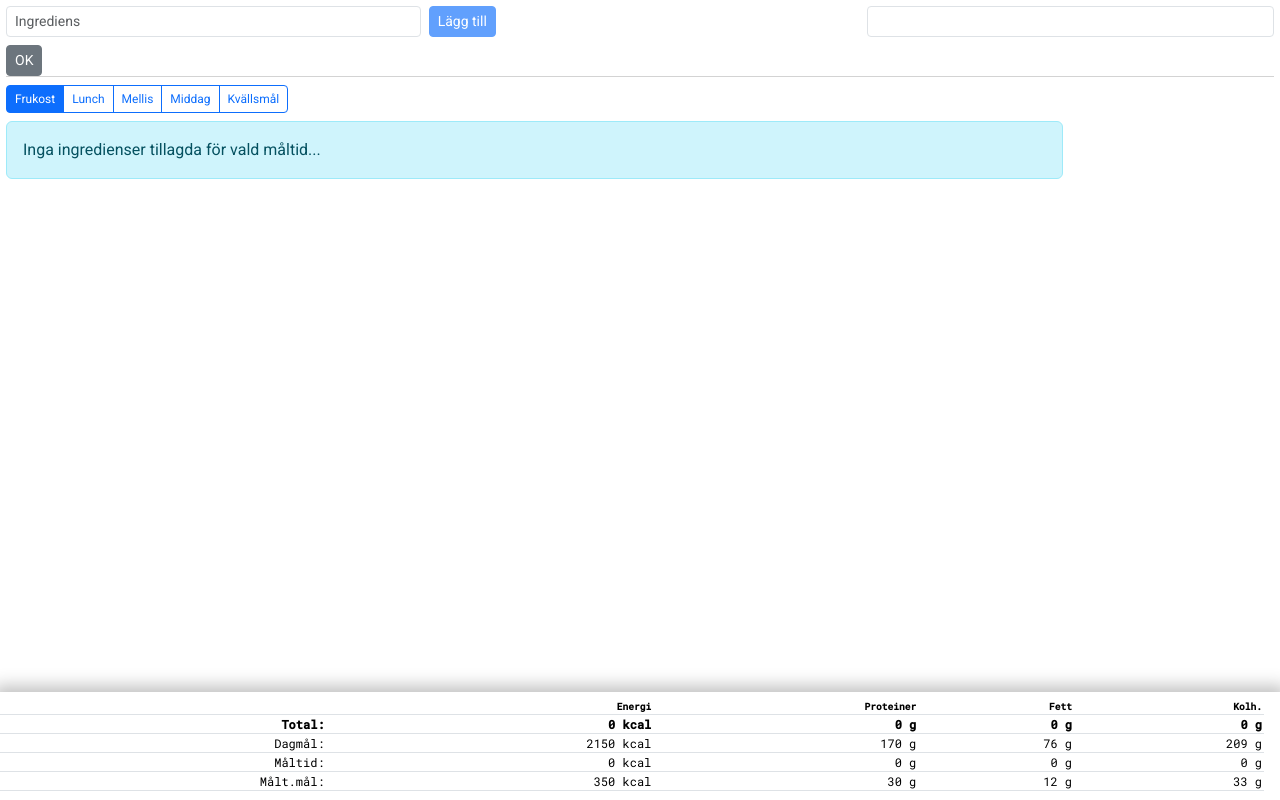
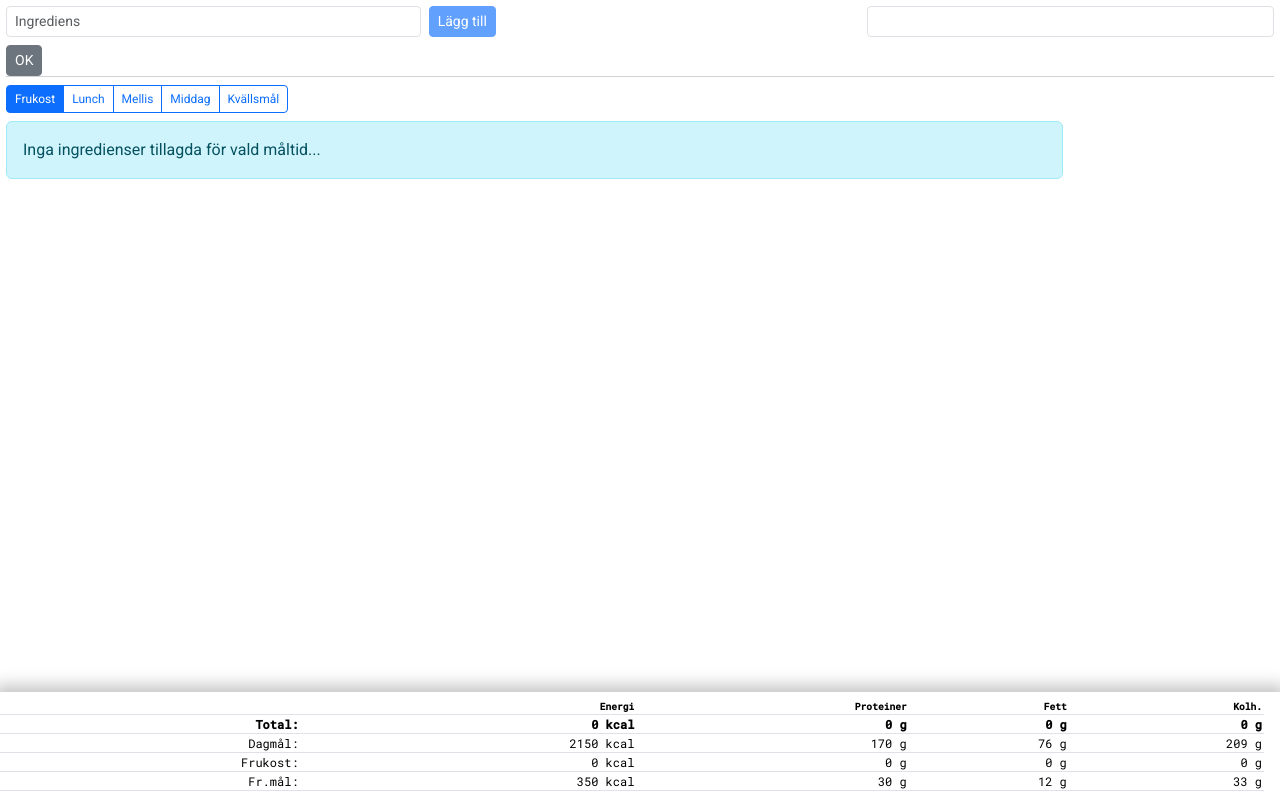
Before and after one commit to henebb/nutritioncalc, a React (Create React App) app: page / in a window 1280 px wide. Built offline with nearby package versions, Linux system fonts and the light colour scheme.

Commit message:
Added meal description.

```diff
--- a/src/NutritionDataContext.js
+++ b/src/NutritionDataContext.js
@@ -234,6 +234,7 @@ function NutritionDataProvider({ children }) {
     localStorage.getItem("selectedMeal") ?? mealTargets[0].meal
   );
 
+  // Set description for selected meal
   const selectedMealDescription = mealTargets.find(
     (m) => m.meal === selectedMeal
   ).description;
--- a/src/Summary.js
+++ b/src/Summary.js
@@ -3,7 +3,8 @@ import { useNutritionData } from "./NutritionDataContext";
 import "./summary.css";
 
 function Summary() {
-  const { nutritionData, mealTargets, selectedMeal } = useNutritionData();
+  const { nutritionData, mealTargets, selectedMeal, selectedMealDescription } =
+    useNutritionData();
 
   // Calculate day total:
   const dayTotals = useMemo(() => {
@@ -158,14 +159,16 @@ function Summary() {
             <td>{dayTargets.carbs} g</td>
           </tr>
           <tr>
-            <td className="text-end">Måltid:</td>
+            <td className="text-end">{selectedMealDescription}:</td>
             <td>{mealTotals.kcal} kcal</td>
             <td>{mealTotals.proteins} g</td>
             <td>{mealTotals.fat} g</td>
             <td>{mealTotals.carbs} g</td>
           </tr>
           <tr>
-            <td className="text-end">Målt.mål:</td>
+            <td className="text-end">
+              {selectedMealDescription.substring(0, 2)}.mål:
+            </td>
             <td>{mealTarget.kcal} kcal</td>
             <td>{mealTarget.proteins} g</td>
             <td>{mealTarget.fat} g</td>
```
